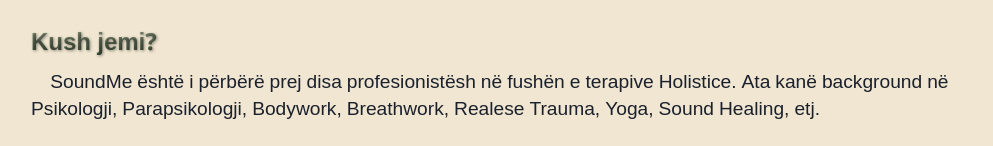
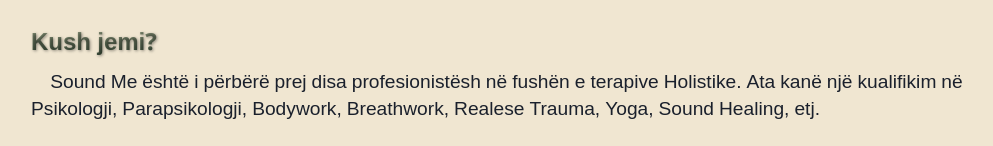
Before and after one commit to Democles85/sound_me_landing_page, a Next.js app: page / in a window 1280 px wide. Shown: the part 654-800 px from the top of the page, without its empty margins (113-1106 px from the left). Built offline with nearby package versions, Linux system fonts and the light colour scheme.

Commit message:
Changed Grammar

```diff
--- a/pages/index.tsx
+++ b/pages/index.tsx
@@ -15,9 +15,10 @@
       <Box pb={'2rem'}>
         <ParagraphHeader>Kush jemi?</ParagraphHeader>
         <Paragraph>
-          SoundMe është i përbërë prej disa profesionistësh në fushën e terapive
-          Holistice. Ata kanë background në Psikologji, Parapsikologji,
-          Bodywork, Breathwork, Realese Trauma, Yoga, Sound Healing, etj.
+          Sound Me është i përbërë prej disa profesionistësh në fushën e
+          terapive Holistike. Ata kanë një kualifikim në Psikologji,
+          Parapsikologji, Bodywork, Breathwork, Realese Trauma, Yoga, Sound
+          Healing, etj.
         </Paragraph>
       </Box>
       <Box pb={'2rem'}>
```
